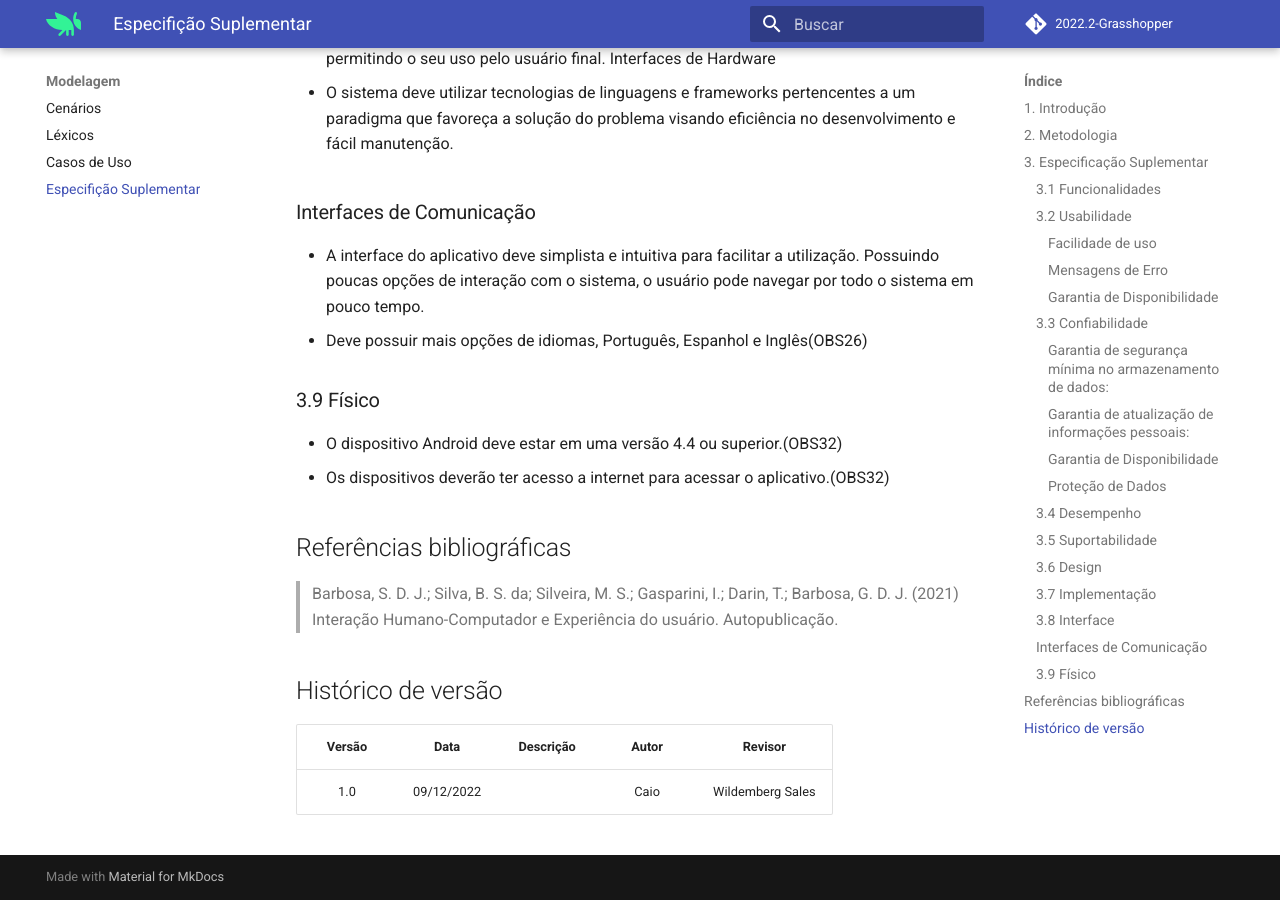
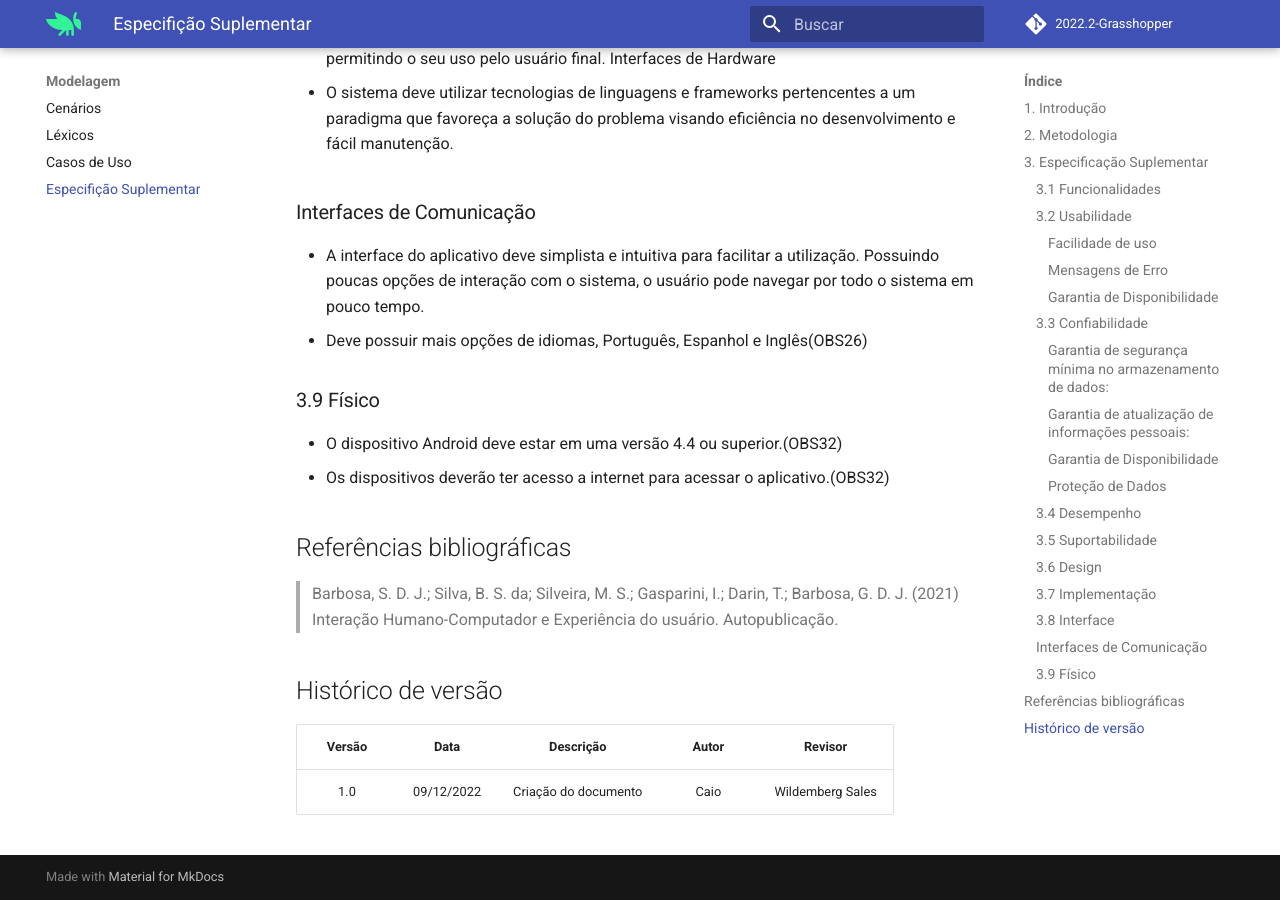
Before and after one commit to Requisitos-de-Software/2022.2-Grasshopper, an MkDocs documentation site: the page built from docs/modelagem/especificao-suplementar.md, in a window 1280 px wide and 900 px high, scrolled down 3852 px. Built offline with MkDocs 1.6.1 and Material for MkDocs 9.7.7, drawn with Linux system fonts in a browser that asks for light colours; comment, search, counter and statistics services are not loaded.

Commit message:
chore: add descricao

```diff
--- a/docs/modelagem/especificao-suplementar.md
+++ b/docs/modelagem/especificao-suplementar.md
@@ -140,4 +140,4 @@ Interfaces de Hardware
 
 | Versão |    Data    |                 Descrição                 |          Autor           |     Revisor      |
 | :----: | :--------: | :----------------------------------------: | :----------------------: | :--------------: |
-|  1.0   | 09/12/2022 |     | Caio    |  Wildemberg Sales    |
+|  1.0   | 09/12/2022 | Criação do documento  | Caio    |  Wildemberg Sales    |
```
